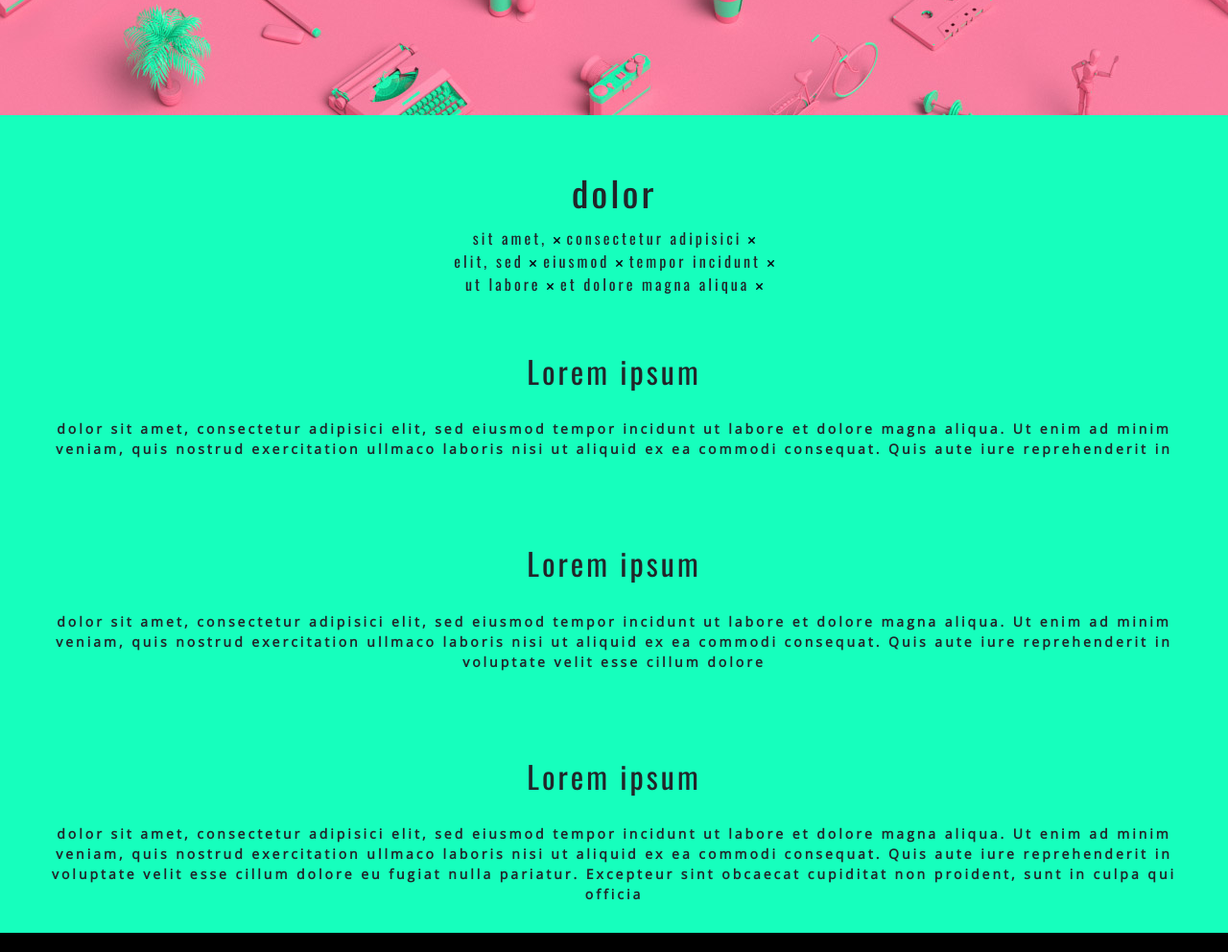
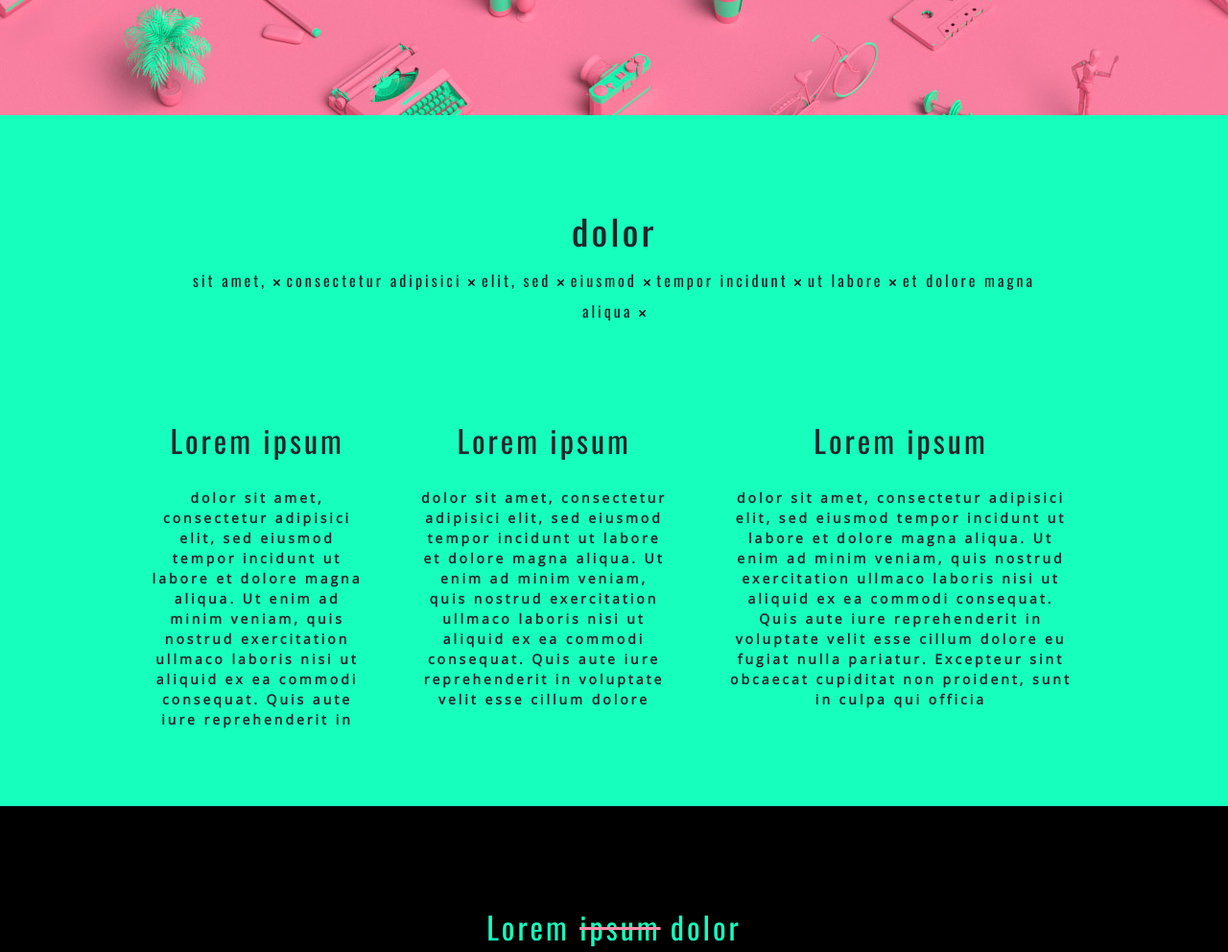
Before and after one commit to Marianlopig/2022-04-W1CHWE-nacho-losada-marian-lopez, a website: page about.html in a window 1280 px wide. Shown: the part 800-1792 px from the top of the page at 96% size. Drawn offline with nearby package versions, Linux system fonts and the light colour scheme; files that its build step writes are made by us from their sources.

Commit message:
added responsive features to image and main text

```diff
--- a/about.html
+++ b/about.html
@@ -45,58 +45,57 @@
             src="images/about/media1.jpg"
             alt="gadgets rosas fantásticos"
           />
-          <section>
+          <section class="about-top-text">
             <h1>dolor</h1>
             <div>
               <span>sit amet,</span>
               <img src="images/home/x.svg" alt="" />
               <span>consectetur adipisici</span>
               <img src="images/home/x.svg" alt="" />
-            </div>
-            <div>
               <span>elit, sed</span>
               <img src="images/home/x.svg" alt="" />
               <span>eiusmod</span>
               <img src="images/home/x.svg" alt="" />
               <span>tempor incidunt</span>
               <img src="images/home/x.svg" alt="" />
-            </div>
-            <div>
               <span>ut labore</span>
               <img src="images/home/x.svg" alt="" />
               <span>et dolore magna aliqua</span>
               <img src="images/home/x.svg" alt="" />
             </div>
           </section>
-          <section>
+          <section class="about-text-block">
+            <div>
               <h2>Lorem ipsum</h2>
               <p>
                 dolor sit amet, consectetur adipisici elit, sed eiusmod tempor
                 incidunt ut labore et dolore magna aliqua. Ut enim ad minim
-              veniam, quis nostrud exercitation ullmaco laboris nisi ut aliquid
-              ex ea commodi consequat. Quis aute iure reprehenderit in
+                veniam, quis nostrud exercitation ullmaco laboris nisi ut
+                aliquid ex ea commodi consequat. Quis aute iure reprehenderit in
               </p>
-          </section>
-          <section>
+            </div>
+            <div>
               <h2>Lorem ipsum</h2>
               <p>
                 dolor sit amet, consectetur adipisici elit, sed eiusmod tempor
                 incidunt ut labore et dolore magna aliqua. Ut enim ad minim
-              veniam, quis nostrud exercitation ullmaco laboris nisi ut aliquid
-              ex ea commodi consequat. Quis aute iure reprehenderit in voluptate
-              velit esse cillum dolore
+                veniam, quis nostrud exercitation ullmaco laboris nisi ut
+                aliquid ex ea commodi consequat. Quis aute iure reprehenderit in
+                voluptate velit esse cillum dolore
               </p>
-          </section>
-          <section>
+            </div>
+            <div>
               <h2>Lorem ipsum</h2>
               <p>
                 dolor sit amet, consectetur adipisici elit, sed eiusmod tempor
                 incidunt ut labore et dolore magna aliqua. Ut enim ad minim
-              veniam, quis nostrud exercitation ullmaco laboris nisi ut aliquid
-              ex ea commodi consequat. Quis aute iure reprehenderit in voluptate
-              velit esse cillum dolore eu fugiat nulla pariatur. Excepteur sint
-              obcaecat cupiditat non proident, sunt in culpa qui officia
+                veniam, quis nostrud exercitation ullmaco laboris nisi ut
+                aliquid ex ea commodi consequat. Quis aute iure reprehenderit in
+                voluptate velit esse cillum dolore eu fugiat nulla pariatur.
+                Excepteur sint obcaecat cupiditat non proident, sunt in culpa
+                qui officia
               </p>
+            </div>
           </section>
           <section class="main__bottom">
             <h2>
--- a/sass/_media-query.scss
+++ b/sass/_media-query.scss
@@ -3,3 +3,18 @@
     display: none;
   }
 }
+
+@media only screen and (min-width: 600px) {
+  .about-text-block {
+    display: flex;
+    justify-content: center;
+    padding: 0 10%;
+    padding-bottom: 50px;
+  }
+  .about-top-text {
+    display: inline-block;
+    justify-content: center;
+    margin-left: 150px;
+    margin-right: 150px;
+  }
+}
--- a/sass/style.scss
+++ b/sass/style.scss
@@ -92,6 +92,9 @@ footer {
       text-decoration-color: $pink;
       background: black;
     }
+  }
+  .main-image {
+    width: 100%;
   }
 }
 .header {
@@ -223,3 +226,8 @@ a {
 .icons {
   padding-bottom: 40px;
 }
+
+.about-top-text {
+  padding: 40px;
+  line-height: 200%;
+}
```
Lines whose indentation alone changed are shown as unchanged.
